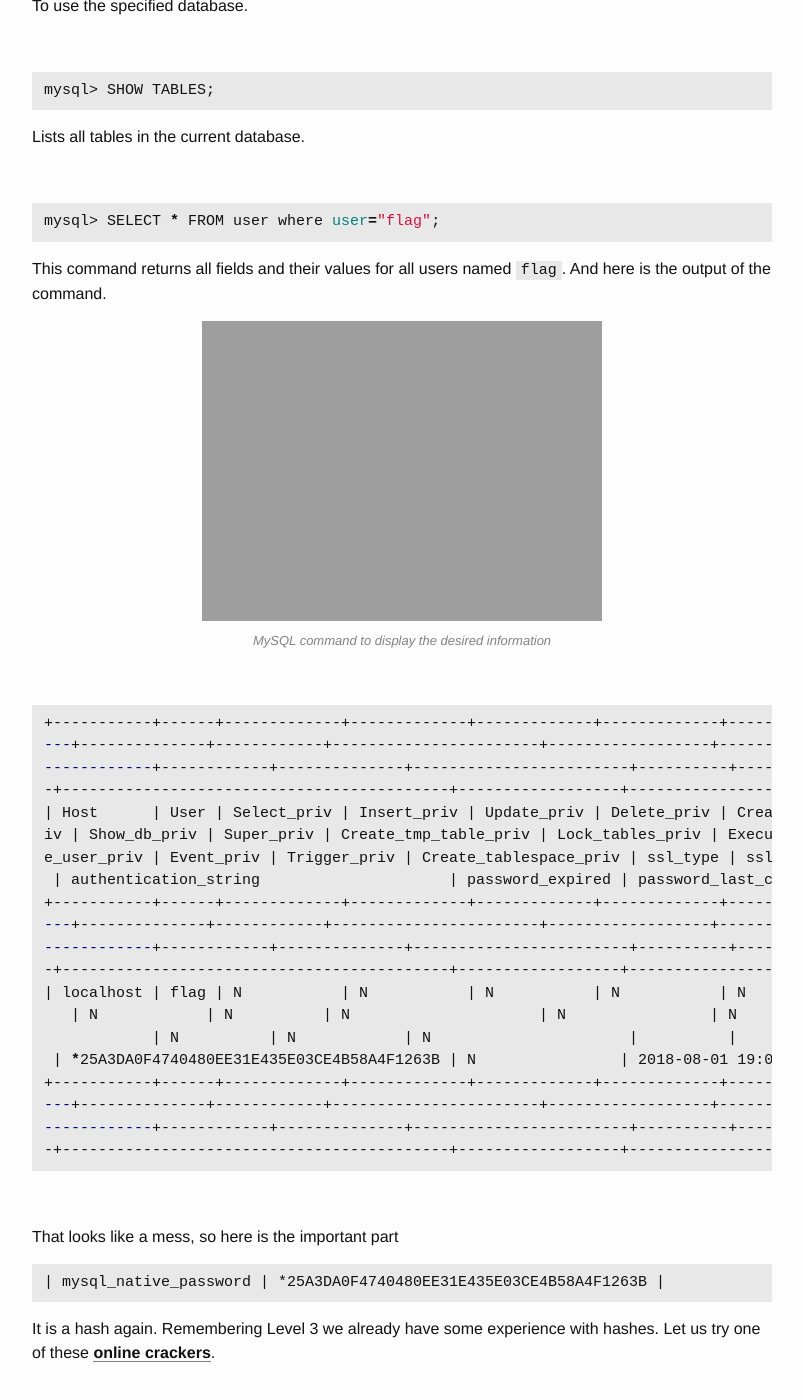
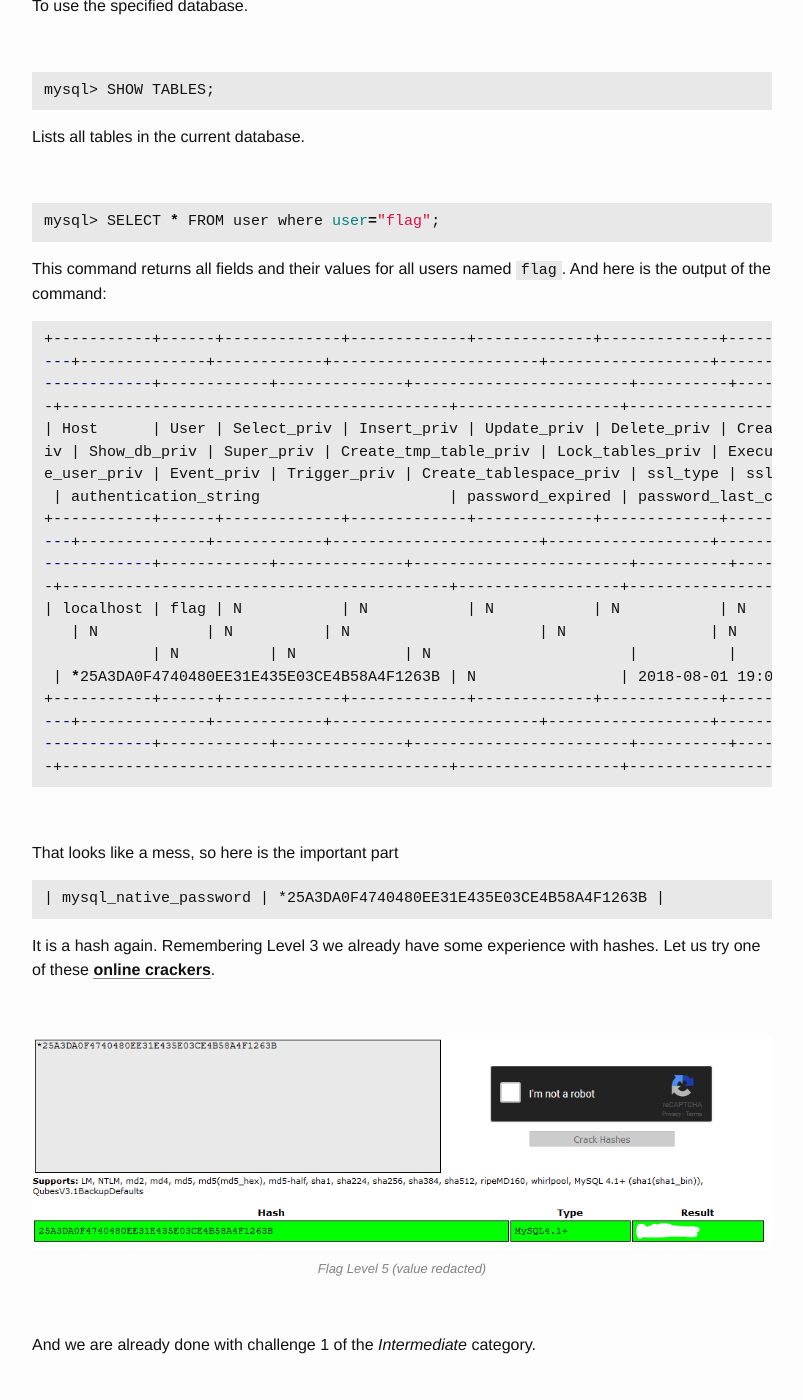
Before and after one commit to stepMode/stepmode.github.io, a Jekyll site: the page built from _posts/2018-08-04-ryans-ctf-levels-5-to-8.md, in a window 1280 px wide and 1400 px high, scrolled down 3167 px. Shown: the whole window, without its empty margins (238-1041 px from the left). Built offline with Jekyll 4.4.1, drawn with Linux system fonts in a browser that asks for light colours; some of the changed text lies outside the part shown.

Commit message:
fine tuning

````diff
--- a/_posts/2018-08-04-ryans-ctf-levels-5-to-8.md
+++ b/_posts/2018-08-04-ryans-ctf-levels-5-to-8.md
@@ -108,15 +108,7 @@ mysql> SELECT * FROM user where user="flag";
 ```
 
 This command returns all fields and their values for all users named `flag`.
-And here is the output of the command.
-
-
-{% include image.html
-            img="/assets/2018-08-04-ryans-ctf-levels-5-to-8/level5_mysql_select_cmd.png"
-            title="level5_mysql_select_cmd"
-            caption="MySQL command to display the desired information" %}
-
-<br>
+And here is the output of the command:
 
 ```shell
 +-----------+------+-------------+-------------+-------------+-------------+-------------+-----------+-------------+---------------+--------------+-----------+------------+-----------------+------------+---------
@@ -161,7 +153,7 @@ It is a hash again. Remembering Level 3 we already have some experience with has
 
 <br>
 
-And we are already done with level 1  of the *Intermediate* category.
+And we are already done with challenge 1  of the *Intermediate* category.
 
 
 # Level 6 - Escape the Jail
````
